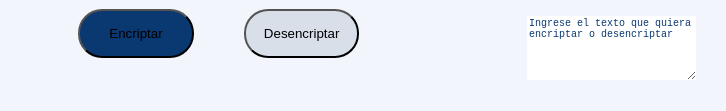
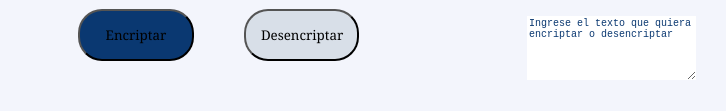
Before and after one commit to 8098125043/challen_oracle, a plain HTML site: page index.html in a window 1280 px wide. Shown: the part 434-545 px from the top of the page, without its empty margins (278-1004 px from the left). Drawn offline with Linux system fonts and the light colour scheme.

Commit message:
familia georgia

```diff
--- a/estilo.css
+++ b/estilo.css
@@ -119,6 +119,7 @@ flex-grow: 0;
 
 }
 #btn-encrip{
+    font-family: Georgia, 'Times New Roman', Times, serif;
     padding: 15px;
     width: 25%;
     height: 50%;
@@ -128,6 +129,7 @@ flex-grow: 0;
 }
 
 #btn-desdc{
+    font-family: Georgia, 'Times New Roman', Times, serif;
     padding: 15px;
     width: 25%;
     height: 50%;
```
